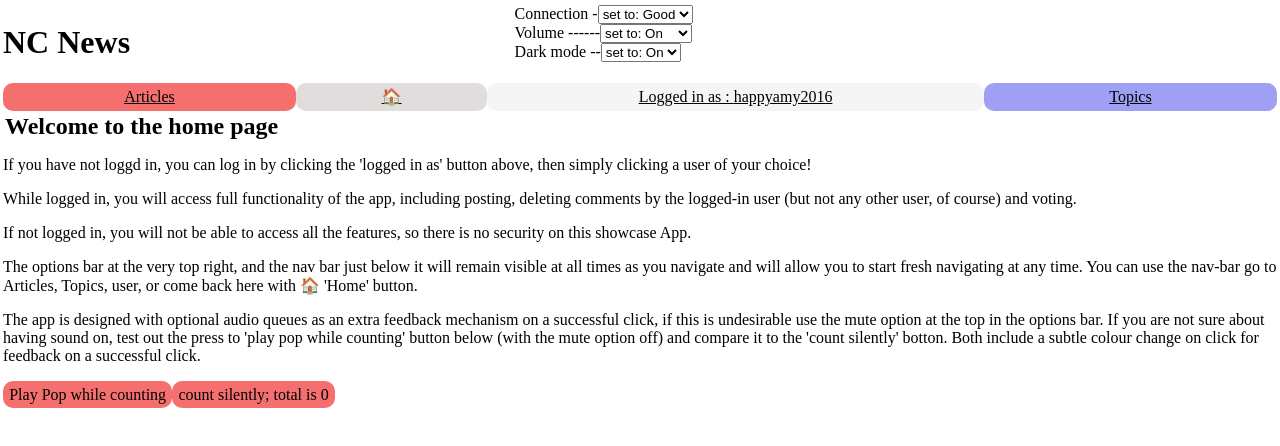
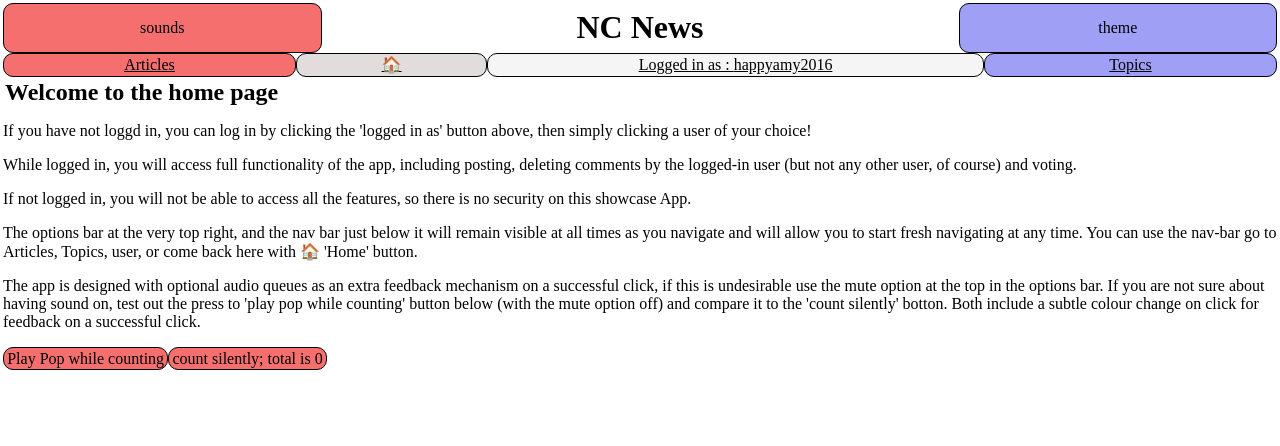
Before and after one commit to BigDaddyTarpon/NC-News-Front-End, a React (Vite) app: page / in a window 1280 px wide. Shown: the top 446 px of the page. Built offline with nearby package versions, Linux system fonts and the light colour scheme; a web font is replaced by a local one.

Commit message:
changed control for theme to button, needs to adjust sticky menus for new layout

```diff
--- a/src/App.css
+++ b/src/App.css
@@ -1,5 +1,16 @@
-.header {
-  padding-right: 10px;
+.header-light {
+  /* padding-right: 10px; */
+  color: black;
+  text-align: center;
+  margin-top: 0.4rem;
+  margin-bottom: 0.4rem;
+}
+.header-dark {
+  /* padding-right: 10px; */
+  color: white;
+  text-align: center;
+  margin-top: 0.4rem;
+  margin-bottom: 0.4rem;
 }
 select:focus {
   background-color: lightblue;
--- a/src/components/Header.jsx
+++ b/src/components/Header.jsx
@@ -3,38 +3,26 @@ import { useContext, useEffect, useState } from "react";
 import { DarkModeContext } from "../contexts/DarkModeContext";
 
 function Header() {
+
+  function popwithmute() {}
+
+  function popwiththeme(){}
+
   const { darkMode, setDarkMode } = useContext(DarkModeContext);
   const [dark, setDark] = useState("dark");
   return (
-    <div className="top-grid-container">
-      <h1 className="header"> NC News</h1>
-      <nav className="options-bar">
-        <form>
-          <label>
-            Connection -
-            <select name="Connection">
-              <option>set to: Good</option>
-              <option>set to: Slow</option>
-            </select>
-          </label>
-          <div>
-            Volume ------
-            <select name="Volume">
-              <option>set to: On</option>
-              <option>set to: Mute</option>
-            </select>
-          </div>
+    //  <nav className="options-bar">
+    <div className={`top-grid-container-${darkMode}`}>
+      <button id="red-button" onClick={popwithmute}>
+            sounds
+          </button>
+      <h1 className={`header-${darkMode}`}> NC News</h1>
+      <button id="blue-button" onClick={popwiththeme}>
+            theme
+          </button>
 
-          <label>
-            Dark mode --
-            <select name="Dark mode">
-              <option>set to: On</option>
-              <option>set to: Off</option>
-            </select>
-          </label>
-        </form>
-      </nav>
     </div>
+      // </nav>
   );
 }
 
--- a/src/contexts/DarkModeContext.jsx
+++ b/src/contexts/DarkModeContext.jsx
@@ -3,7 +3,7 @@ import { createContext, useState } from "react";
 export const DarkModeContext = createContext();
 
 export const DarkModeProvider = (props) => {
-  const [darkMode, setDarkMode] = useState("dark");
+  const [darkMode, setDarkMode] = useState("light");
   return (
     <DarkModeContext.Provider value={{ darkMode, setDarkMode }}>
       {props.children}
--- a/src/index.css
+++ b/src/index.css
@@ -29,7 +29,7 @@ nav a {
 
 button {
   border-radius: 10px;
-  border: 3px solid transparent;
+  border: 1px solid black;
   padding: 0.1em 0.2em;
   font-size: 1em;
   font-weight: 500;
@@ -40,29 +40,32 @@ button {
 button:hover {
   border-color: black;
   transform: scale(1.1);
+  border: 3px solid black
 }
 
-.top-grid-container {
+/* .top-grid-container {
   margin: 0.1 rem;
   width: min (100%);
   display: grid;
   grid-template-columns: 40% 60%;
-  grid-auto-flow: column;
-}
+  grid-auto-flow: column; */
+/* } */
 .top-grid-container-light {
   margin: 0.1 rem;
   width: min (100%);
   display: grid;
-  grid-template-columns: 40% 60%;
+  grid-template-columns: 25% 50% 25%;
   grid-auto-flow: column;
+
 }
 .top-grid-container-dark {
   margin: 0.1 rem;
   width: min (100%);
   display: grid;
-  grid-template-columns: 40% 60%;
+  grid-template-columns: 70% 30%;
   grid-auto-flow: column;
   background-color: black
+  /* color(white) */
 }
 
 .Navbar-grid-container {
```
